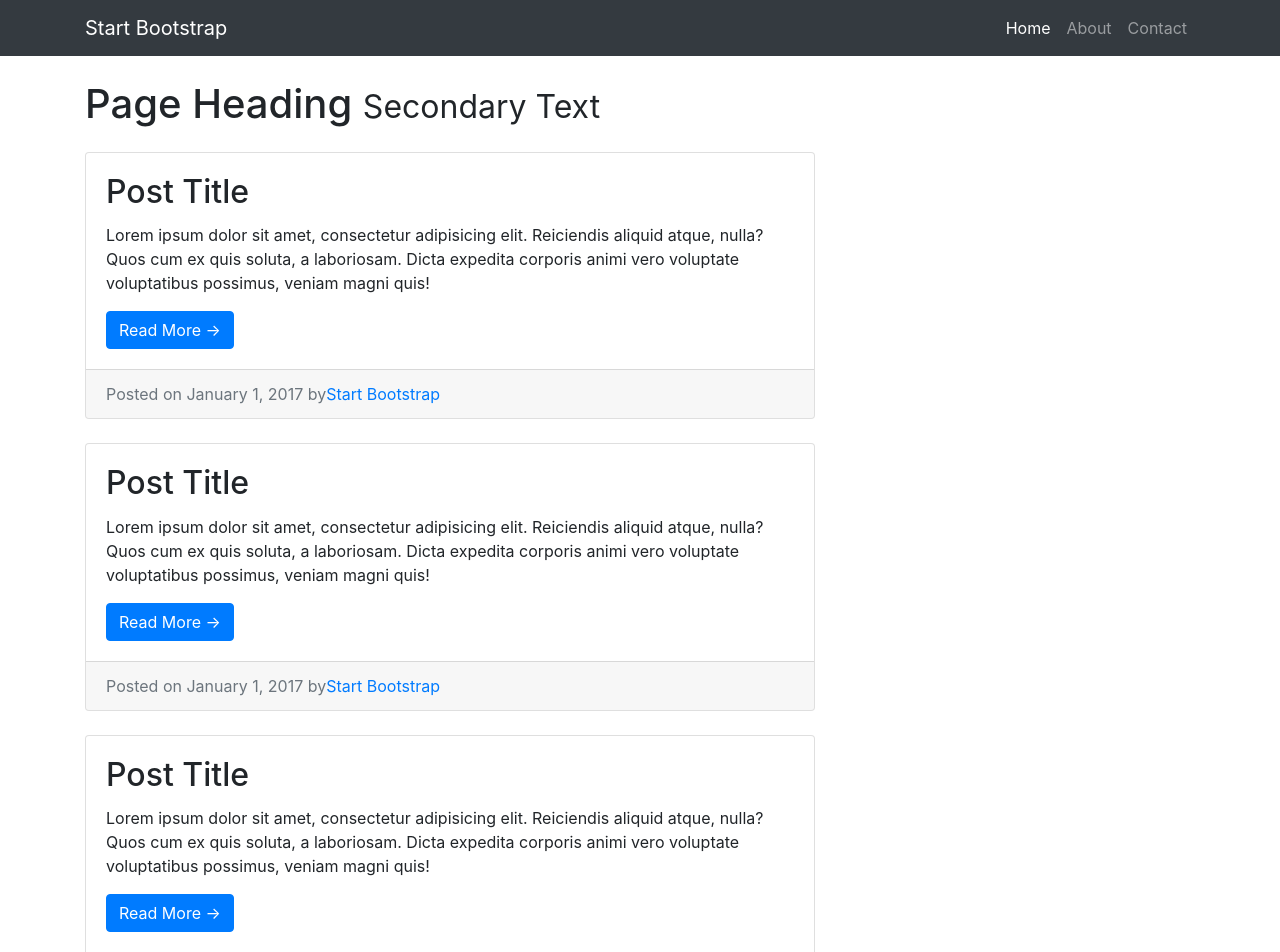
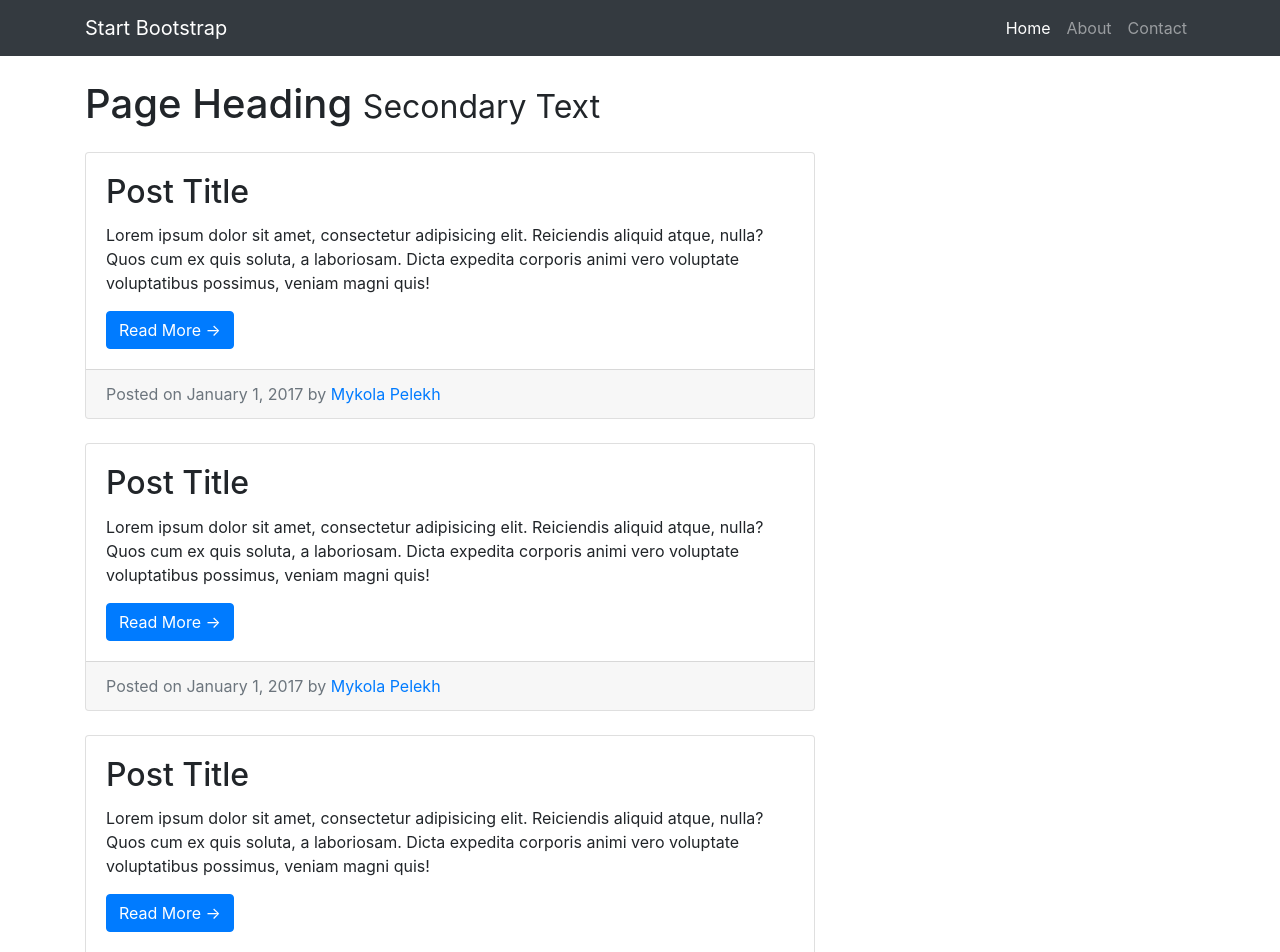
Before and after one commit to mpelekh/sample-react-blog, a React (Create React App) app: page / in a window 1280 px wide. Shown: the top 952 px of the page. Built offline with nearby package versions, Linux system fonts and the light colour scheme.

Commit message:
Create BlogPost component

```diff
--- a/src/components/BlogEntries.js
+++ b/src/components/BlogEntries.js
@@ -1,4 +1,5 @@
 import React, { Component } from 'react'
+import BlogPost from './BlogPost'
 
 class BlogEntries extends Component {
   render() {
@@ -8,67 +9,37 @@ class BlogEntries extends Component {
           Page Heading <small>Secondary Text</small>
         </h1>
 
-        <div className="card mb-4">
-          {/* <img className="card-img-top" src="http://placehold.it/750x300" alt="Card image cap"> */}
-          <div className="card-body">
-            <h2 className="card-title">Post Title</h2>
-            <p className="card-text">
-              Lorem ipsum dolor sit amet, consectetur adipisicing elit.
+        <BlogPost
+          title="Post Title"
+          description="Lorem ipsum dolor sit amet, consectetur adipisicing elit.
             Reiciendis aliquid atque, nulla? Quos cum ex quis soluta, a
             laboriosam. Dicta expedita corporis animi vero voluptate
-              voluptatibus possimus, veniam magni quis!
-            </p>
-            <a href="#" className="btn btn-primary">
-              Read More &rarr;
-            </a>
-          </div>
-          <div className="card-footer text-muted">
-            Posted on January 1, 2017 by
-            <a href="#">Start Bootstrap</a>
-          </div>
-        </div>
+            voluptatibus possimus, veniam magni quis!"
+          date="January 1, 2017"
+          author="Mykola Pelekh"
+        />
 
-        <div className="card mb-4">
-          {/* <img className="card-img-top" src="http://placehold.it/750x300" alt="Card image cap"> */}
-          <div className="card-body">
-            <h2 className="card-title">Post Title</h2>
-            <p className="card-text">
-              Lorem ipsum dolor sit amet, consectetur adipisicing elit.
+        <BlogPost
+          title="Post Title"
+          description="Lorem ipsum dolor sit amet, consectetur adipisicing elit.
             Reiciendis aliquid atque, nulla? Quos cum ex quis soluta, a
             laboriosam. Dicta expedita corporis animi vero voluptate
-              voluptatibus possimus, veniam magni quis!
-            </p>
-            <a href="#" className="btn btn-primary">
-              Read More &rarr;
-            </a>
-          </div>
-          <div className="card-footer text-muted">
-            Posted on January 1, 2017 by
-            <a href="#">Start Bootstrap</a>
-          </div>
-        </div>
+            voluptatibus possimus, veniam magni quis!"
+          date="January 1, 2017"
+          author="Mykola Pelekh"
+        />
 
-        <div className="card mb-4">
-          {/* <img className="card-img-top" src="http://placehold.it/750x300" alt="Card image cap"> */}
-          <div className="card-body">
-            <h2 className="card-title">Post Title</h2>
-            <p className="card-text">
-              Lorem ipsum dolor sit amet, consectetur adipisicing elit.
+        <BlogPost
+          title="Post Title"
+          description="Lorem ipsum dolor sit amet, consectetur adipisicing elit.
             Reiciendis aliquid atque, nulla? Quos cum ex quis soluta, a
             laboriosam. Dicta expedita corporis animi vero voluptate
-              voluptatibus possimus, veniam magni quis!
-            </p>
-            <a href="#" className="btn btn-primary">
-              Read More &rarr;
-            </a>
-          </div>
-          <div className="card-footer text-muted">
-            Posted on January 1, 2017 by
-            <a href="#">Start Bootstrap</a>
-          </div>
-        </div>
+            voluptatibus possimus, veniam magni quis!"
+          date="January 1, 2017"
+          author="Mykola Pelekh"
+        />
 
-        <ul className="pagination justify-content-center mb-4">
+        <ul className="pagination justify-description-center mb-4">
           <li className="page-item">
             <a className="page-link" href="#">
               &larr; Older
--- /dev/null
+++ b/src/components/BlogPost.js
@@ -0,0 +1,32 @@
+import React, { PureComponent } from 'react'
+import PropTypes from 'prop-types'
+
+class BlogPost extends PureComponent {
+  static propTypes = {
+    title: PropTypes.string,
+    description: PropTypes.string,
+    date: PropTypes.string,
+    author: PropTypes.string
+  }
+
+  render() {
+    const { title, description, date, author } = this.props
+
+    return (
+      <div className="card mb-4">
+        <div className="card-body">
+          <h2 className="card-title">{title}</h2>
+          <p className="card-text">{description}</p>
+          <a href="#" className="btn btn-primary">
+            Read More &rarr;
+          </a>
+        </div>
+        <div className="card-footer text-muted">
+          Posted on {date} by <a href="#">{author}</a>
+        </div>
+      </div>
+    )
+  }
+}
+
+export default BlogPost
```
Lines whose indentation alone changed are shown as unchanged.
